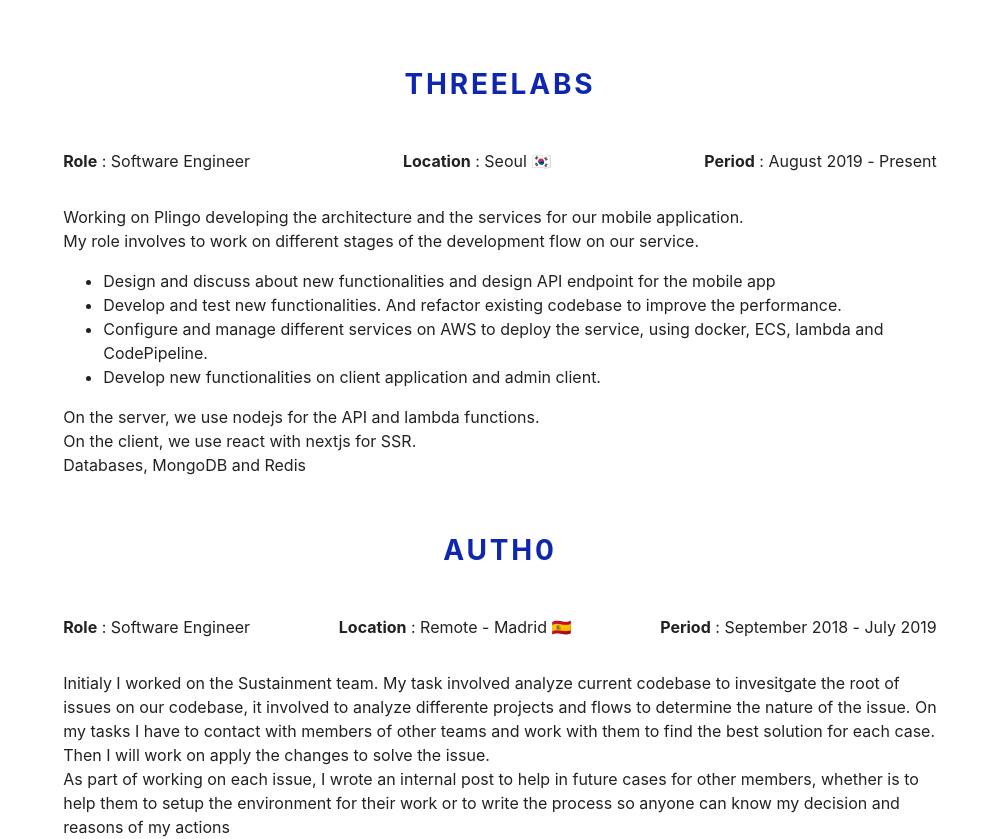
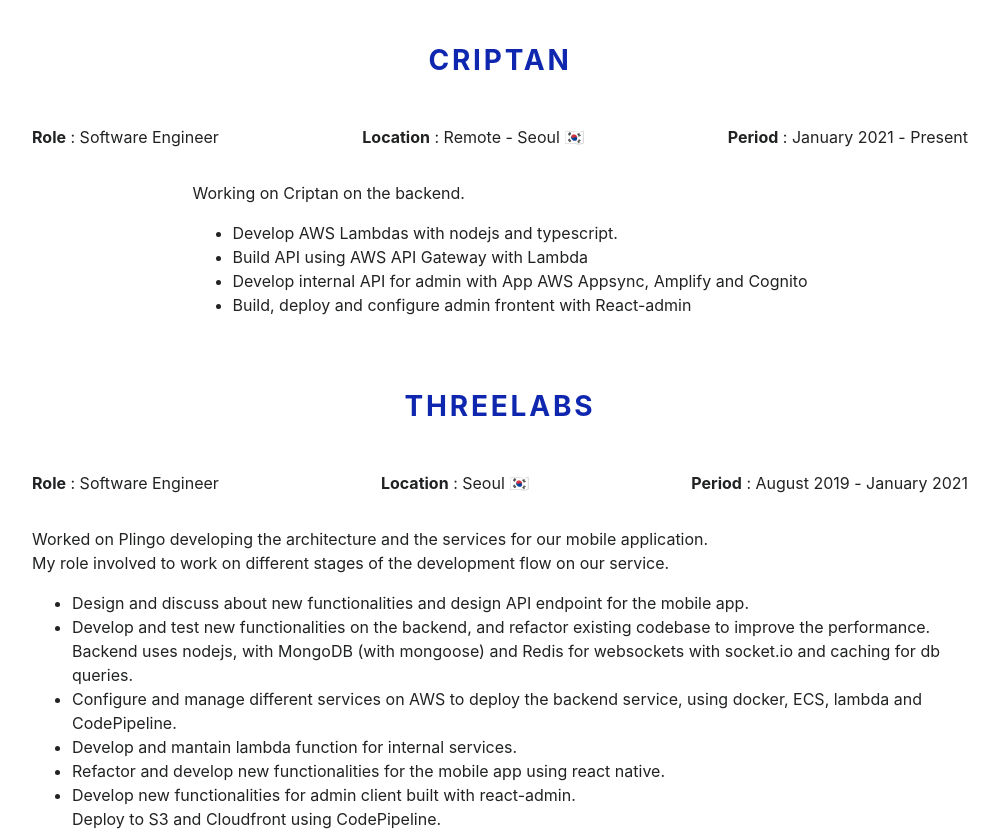
Before and after one commit to jmn8718/jmn8718.github.io, a Svelte app: page / in a window 1280 px wide. Shown: the part 1028-1867 px from the top of the page, without its empty margins (140-1139 px from the left). Built offline with nearby package versions, Linux system fonts and the light colour scheme.

Commit message:
update content

```diff
--- a/src/components/Contact.svelte
+++ b/src/components/Contact.svelte
@@ -5,27 +5,15 @@
     github,
     linkedin,
     medium,
-    envelope
+    envelope,
   } from "svelte-awesome/icons";
 
   import Section from "./Section.svelte";
   const props = {
     id: "contact",
-    title: "Contact"
+    title: "Contact",
   };
 </script>
-
-<style>
-  .icons_wrapper {
-    display: flex;
-    justify-content: space-around;
-    margin: 16px;
-  }
-  .text {
-    text-align: center;
-    width: 100%;
-  }
-</style>
 
 <Section {...props}>
   <p class="text">
@@ -33,7 +21,7 @@
     <a href="mailto: jmn8718@gmail.com">jmn8718@gmail.com</a>
     or contact me at
   </p>
-  <div class="icons_wrapper">
+  <div class="icons_wrapper contact_icons">
     <a href="mailto: jmn8718@gmail.com" target="_blank">
       <Icon data={envelope} scale="2" class="icon_item" />
     </a>
@@ -51,3 +39,18 @@
     </a>
   </div>
 </Section>
+
+<style>
+  .icons_wrapper {
+    display: flex;
+    justify-content: space-around;
+    margin: 16px;
+  }
+  .icons_wrapper a {
+    margin: 0 8px;
+  }
+  .text {
+    text-align: center;
+    width: 100%;
+  }
+</style>
--- a/src/components/Experience.svelte
+++ b/src/components/Experience.svelte
@@ -3,56 +3,76 @@
   import WrokBlock from "./WorkBlock.svelte";
   const props = {
     id: "experience",
-    title: "Experience"
+    title: "Experience",
   };
 </script>
 
-<style>
-
-</style>
-
 <Section {...props}>
   <WrokBlock
+    companyName="Criptan"
+    period="January 2021 - Present"
+    location="Remote - Seoul 🇰🇷"
+    role="Software Engineer"
+  >
+    Working on
+    <a href="https://www.criptan.es/?lang=en" target="_blank">Criptan</a>
+    on the backend.
+    <br />
+    <ul>
+      <li>Develop AWS Lambdas with nodejs and typescript.</li>
+      <li>Build API using AWS API Gateway with Lambda</li>
+      <li>
+        Develop internal API for admin with App AWS Appsync, Amplify and Cognito
+      </li>
+      <li>Build, deploy and configure admin frontent with React-admin</li>
+    </ul>
+  </WrokBlock>
+  <WrokBlock
     companyName="Threelabs"
-    period="August 2019 - Present"
+    period="August 2019 - January 2021"
     location="Seoul 🇰🇷"
-    role="Software Engineer">
-    Working on
+    role="Software Engineer"
+  >
+    Worked on
     <a href="https://plingo.io/" target="_blank">Plingo</a>
     developing the architecture and the services for our mobile application.
     <br />
-    My role involves to work on different stages of the development flow on our
-    service.
+    My role involved to work on different stages of the development flow on our service.
     <br />
     <ul>
       <li>
         Design and discuss about new functionalities and design API endpoint for
-        the mobile app
+        the mobile app.
       </li>
       <li>
-        Develop and test new functionalities. And refactor existing codebase to
-        improve the performance.
+        Develop and test new functionalities on the backend, and refactor
+        existing codebase to improve the performance.<br />
+        Backend uses nodejs, with MongoDB (with mongoose) and Redis for websockets
+        with socket.io and caching for db queries.
       </li>
       <li>
-        Configure and manage different services on AWS to deploy the service,
-        using docker, ECS, lambda and CodePipeline.
+        Configure and manage different services on AWS to deploy the backend
+        service, using docker, ECS, lambda and CodePipeline.
+      </li>
+      <li>Develop and mantain lambda function for internal services.</li>
+      <li>
+        Refactor and develop new functionalities for the mobile app using react
+        native.
       </li>
       <li>
-        Develop new functionalities on client application and admin client.
+        Develop new functionalities for admin client built with react-admin.<br
+        />
+        Deploy to S3 and Cloudfront using CodePipeline.
       </li>
     </ul>
-    On the server, we use nodejs for the API and lambda functions.
-    <br />
-    On the client, we use react with nextjs for SSR.
-    <br />
-    Databases, MongoDB and Redis
   </WrokBlock>
   <WrokBlock
     companyName="Auth0"
     link="https://auth0.com/"
     period="September 2018 - July 2019"
     location="Remote - Madrid 🇪🇸"
-    role="Software Engineer">
+    role="Software Engineer"
+  >
     Initialy I worked on the Sustainment team. My task involved analyze current
     codebase to invesitgate the root of issues on our codebase, it involved to
     analyze differente projects and flows to determine the nature of the issue.
@@ -61,26 +81,26 @@
     changes to solve the issue.
     <br />
     As part of working on each issue, I wrote an internal post to help in future
-    cases for other members, whether is to help them to setup the environment
-    for their work or to write the process so anyone can know my decision and
-    reasons of my actions
+    cases for other members, whether is to help them to setup the environment for
+    their work or to write the process so anyone can know my decision and reasons
+    of my actions
     <br />
-    As part of my team task, I had to be on concierge as our team is remote
-    based, so when I am the one in my timezome, I took charge of help other
-    member of Auth0 when they required help of my team and also to be the
-    responsible of my time when we have to handle internal incidents and we need
-    to be present.
+    As part of my team task, I had to be on concierge as our team is remote based,
+    so when I am the one in my timezome, I took charge of help other member of Auth0
+    when they required help of my team and also to be the responsible of my time
+    when we have to handle internal incidents and we need to be present.
     <br />
-    Later I was moved to one of the core teams "Protocols and sessions", were I
-    was a member of the team that worked on the different protocols that were
-    integrated on the system and how the sessions are handled.
+    Later I was moved to one of the core teams "Protocols and sessions", were I was
+    a member of the team that worked on the different protocols that were integrated
+    on the system and how the sessions are handled.
   </WrokBlock>
   <WrokBlock
     companyName="Bitholla"
     link="https://bitholla.com/"
     period="July 2017 - June 2018"
     location="Remote - Madrid 🇪🇸 /Seoul 🇰🇷"
-    role="Lead Software Engineer">
+    role="Lead Software Engineer"
+  >
     I was responsible of the design, development and deployments of our systems.
     We builded a cryptocurrency platform. We have developed a crypto exchange
     and a trading platform for cryptocurrencies using different crypto
@@ -103,7 +123,8 @@
     link="https://www.famoco.com/"
     location="Brussels 🇧🇪"
     period="July 2016 - July 2017"
-    role="Fullstack developer">
+    role="Fullstack developer"
+  >
     My main project is developing a SPA in React, we use redux, redux-sagas; We
     are porting a Django and Boostrap application to React, using material
     design as our main guidelines, and consuming the API that our backend team
@@ -119,7 +140,8 @@
     companyName="Beeva"
     period="May 2015 - July 2016"
     location="Madrid 🇪🇸"
-    role="Fullstack developer">
+    role="Fullstack developer"
+  >
     On my project bbvaapimarket.com we developed a portal to manage access to
     Apis. We followed a Scrum methodology of development. In the beginning my
     main task was developing selenium test to satisfy the features that the
@@ -145,7 +167,8 @@
     companyName="Cloudroom"
     period="February 2015 - May 2015"
     location="Madrid 🇪🇸"
-    role="Fullstack developer (Internship)">
+    role="Fullstack developer (Internship)"
+  >
     This was part of my master, where I was part of the development team with
     other students. In this project I was part of the design and develop stages
     of the project. We follow a Scrum methodology with 3 weeks iterations. It
@@ -162,3 +185,5 @@
     project, where I learned a lot of about the lifecycle of a software project.
   </WrokBlock>
 </Section>
+
+<Section />
--- a/src/components/Footer.svelte
+++ b/src/components/Footer.svelte
@@ -10,7 +10,7 @@
 </style>
 
 <footer>
-  @2020 Jose Navarro, made with
+  @2021 Jose Navarro, made with
   <a href="https://svelte.dev/" target="_blank">Svelte</a>
   and
   <a href="https://parceljs.org/" target="_blank">Parcel</a>
--- a/src/components/Section.svelte
+++ b/src/components/Section.svelte
@@ -3,6 +3,13 @@
   export let id;
   export let title;
 </script>
+
+<div {id} class="section_container">
+  <Title text={title} />
+  <div class="section_content">
+    <slot />
+  </div>
+</div>
 
 <style>
   .section_container {
@@ -15,14 +22,13 @@
     margin: 0 auto;
     display: flex;
     flex-direction: column;
-    max-width: 70%;
+    max-width: 75%;
     justify-content: center;
   }
+
+  @media only screen and (max-width: 768px) {
+    .section_content {
+      max-width: 90%;
+    }
+  }
 </style>
-
-<div {id} class="section_container">
-  <Title text={title} />
-  <div class="section_content">
-    <slot />
-  </div>
-</div>
--- a/src/components/Skills.svelte
+++ b/src/components/Skills.svelte
@@ -28,5 +28,6 @@
     <SkillImage text="PostgreSQL" imageName="postgre" />
     <SkillImage text="Redis" imageName="redis" />
     <SkillImage text="Github" imageName="github" />
+    <SkillImage text="AWS" imageName="aws" />
   </div>
 </Section>
```
Also changed, not shown: 1 other file (tests, documents, lock files or other folders).
